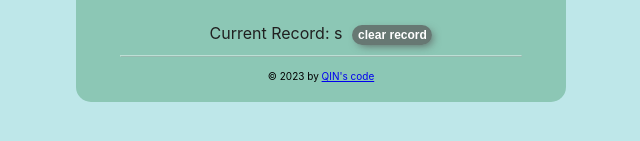
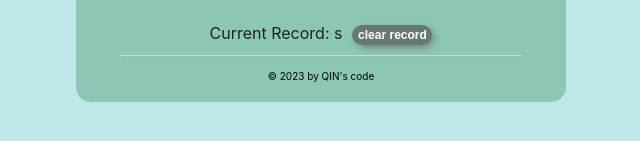
Before and after one commit to Qinisfighting/tenzies, a React (Create React App) app: page / in a window 1280 px wide. Shown: the part 519-660 px from the top of the page, without its empty margins (319-959 px from the left). Built offline with nearby package versions, Linux system fonts and the light colour scheme.

Commit message:
Update App.js

```diff
--- a/src/App.js
+++ b/src/App.js
@@ -181,6 +181,7 @@ function App() {
           href="https://www.yanqin.de"
           target="_blank"
           rel="noopener noreferrer"
+          style={{ color: "black", textDecoration: "none" }}
         >
           QIN's code
         </a>
```
